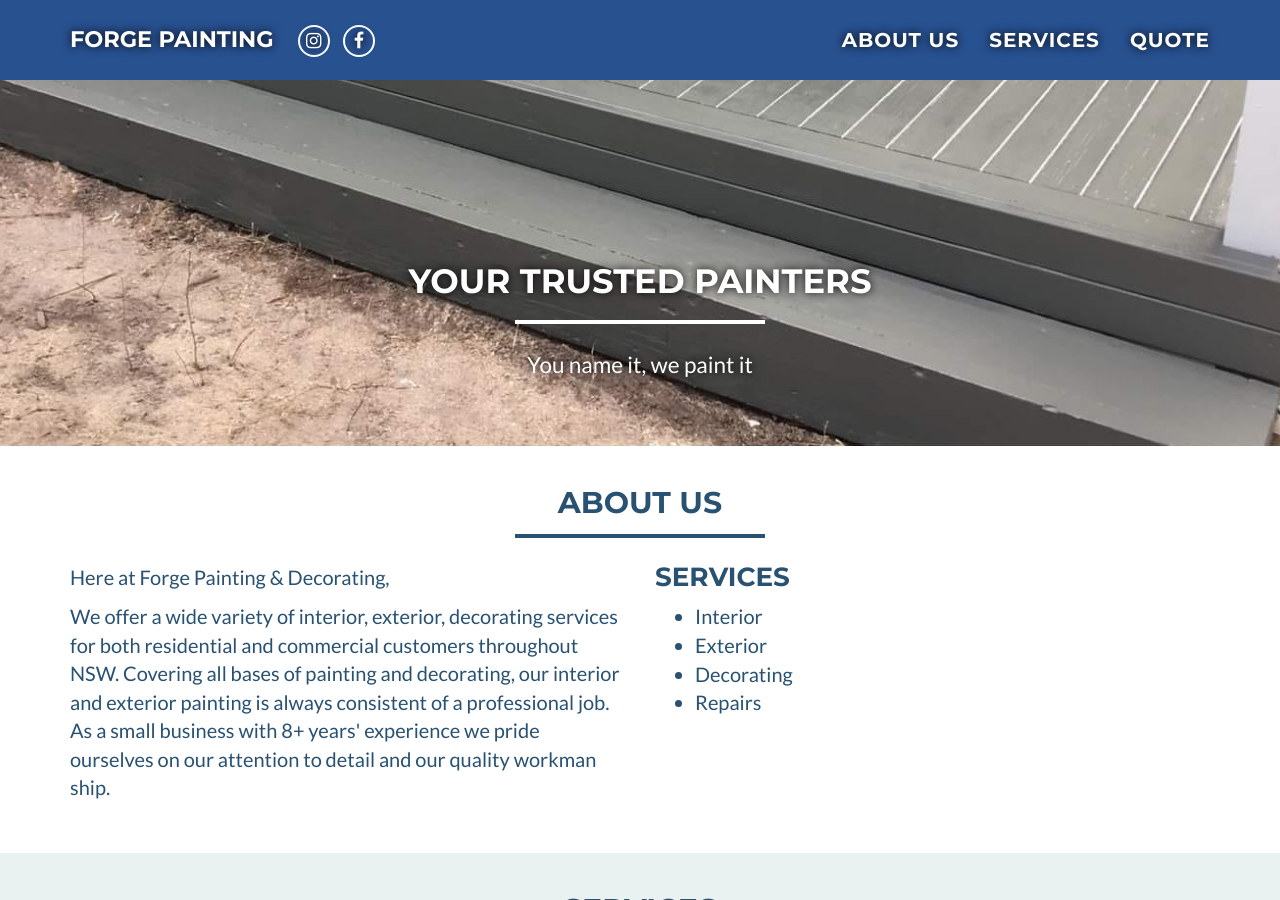
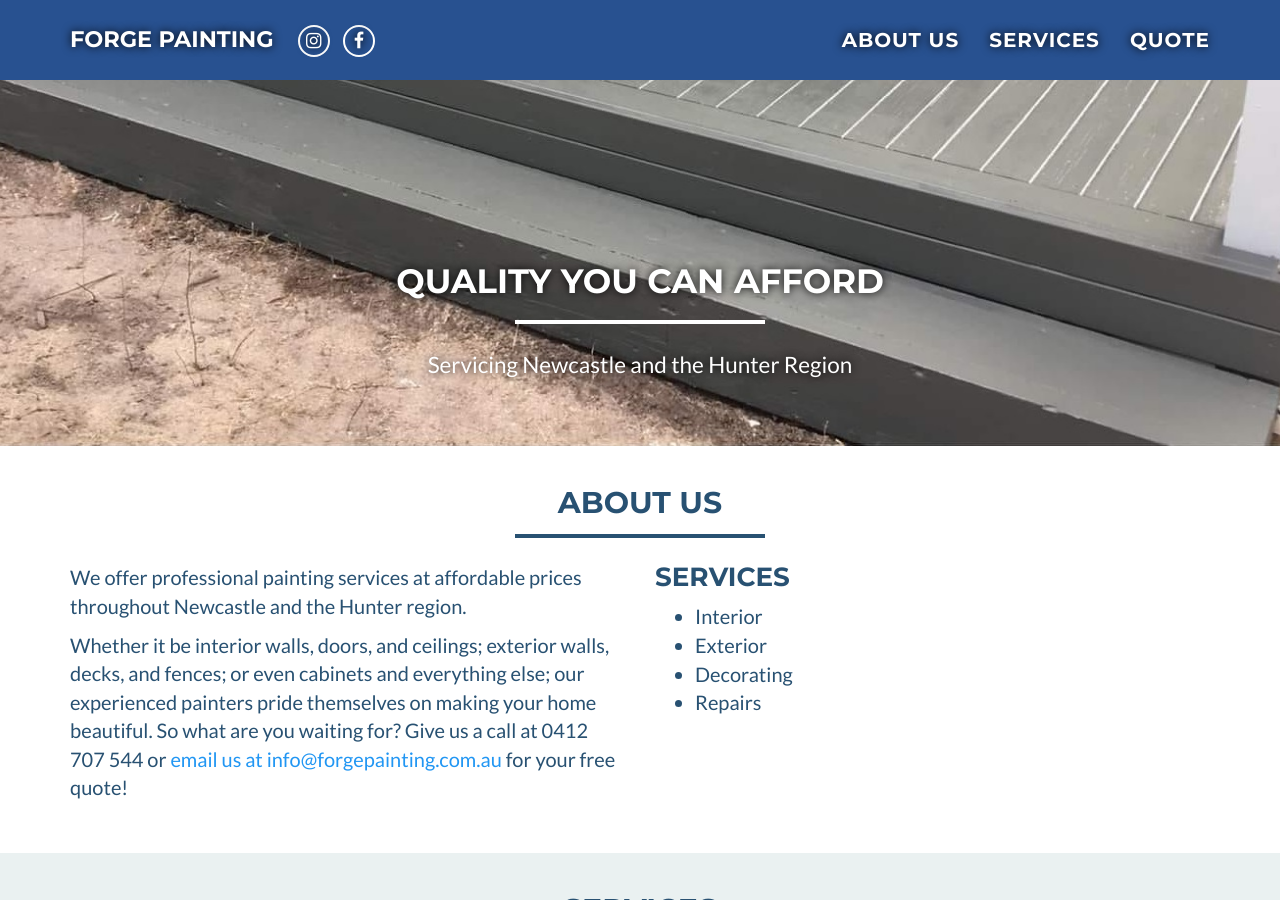
Before and after one commit to jayden626/ForgePainting, a Jekyll site: the page built from index.html, in a window 1280 px wide and 900 px high, scrolled down 454 px. Built offline with Jekyll 4.4.1, drawn with Linux system fonts in a browser that asks for light colours.

Commit message:
update site

```diff
--- a/_config.yml
+++ b/_config.yml
@@ -3,9 +3,11 @@ name: Forge Painting
 email: info@forgepainting.com.au
 formurl: https://submit-form.com/SwoAhsDh
 #canonical_url: https://edwinexemplar.com
-keywords: "Your trusted painters"
-skills: "You name it, we paint it"
+keywords: "Quality you can afford"
+skills: "Servicing Newcastle and the Hunter Region"
 baseurl: https://forgepainting.com.au/
+meta-keywords: "painting decorating interior exterior"
+meta-description: "Forge Painting offers quality interior and exterior painting services across Newcastle and the wider NSW region"
 
 # Social networks usernames (many more available: google-plus, flickr, dribbble, pinterest, instagram, tumblr, linkedin, etc.)
 # You should replace these with your social networks, of course. :)
--- a/_includes/about_me.html
+++ b/_includes/about_me.html
@@ -9,11 +9,11 @@
     <div class="row">
 	    <div class="col-sm-6">
     		<p>
-				Here at Forge Painting & Decorating,
+				We offer professional painting services at affordable prices throughout Newcastle and the Hunter region.
             </p>
             <p>
-				We offer a wide variety of interior, exterior, decorating services for both residential and commercial customers throughout NSW. Covering all bases of painting and decorating, our interior and exterior painting is always consistent of a professional job.
-				As a small business with 8+ years' experience we pride ourselves on our attention to detail and our quality workman ship.
+				Whether it be interior walls, doors, and ceilings; exterior walls, decks, and fences; or even cabinets and everything else; our experienced painters pride themselves on making your home beautiful.
+				So what are you waiting for? Give us a call at 0412 707 544 or <a href="mailto:info@forgepainting.com.au">email us at info@forgepainting.com.au</a> for your free quote!
             </p>
         </div>
 	    <div class="col-sm-6">
--- a/_includes/interests.html
+++ b/_includes/interests.html
@@ -27,7 +27,7 @@
 				<div class="work-slide fade">
 					<div class="col-sm-1"></div>
 					<div class="col-sm-3 work-tech">
-						<img src="/img/paint-roller-icon.png" class="img service-icon"/>
+						<img src="/img/paint-roller-icon.png" class="img service-icon" alt="Interior painting services"/>
 					</div>
 					<div class="col-sm-8">
 						<p>
@@ -55,7 +55,7 @@
 				<div class="work-slide fade">
 					<div class="col-sm-1"></div>
 					<div class="col-sm-3 work-tech">
-						<img src="/img/house-icon.png" class="img service-icon"/>
+						<img src="/img/house-icon.png" class="img service-icon" alt="Exterior painting services"/>
 					</div>
 					<div class="col-sm-8">
 						<p>
@@ -85,7 +85,7 @@
 				<div class="work-slide fade">
 					<div class="col-sm-1"></div>
 					<div class="col-sm-3 work-tech">
-						<img src="/img/drawer-furniture-icon.png" class="img service-icon"/>
+						<img src="/img/drawer-furniture-icon.png" class="img service-icon" alt="Decorating, repairs, and other services"/>
 					</div>
 					<div class="col-sm-8">
 						<p>
--- a/_layouts/default.html
+++ b/_layouts/default.html
@@ -5,8 +5,8 @@
       <meta http-equiv="X-UA-Compatible" content="IE=edge">
       <title>{% if page.title %}{{ page.title }}{% else %}{{ site.name }}{% endif %}</title>
       <meta name="viewport" content="width=device-width">
-      <meta name="description" content="{{ site.name }} {{ site.skills }}">
-      <meta name="keywords" content="{{ site.keywords }}" />
+      <meta name="description" content="{{ site.meta-description }}">
+      <meta name="keywords" content="{{ site.meta-keywords }}" />
       <link rel="canonical" href="{{ page.url | replace:'index.html','' | prepend: site.canonical_url }}">
       <link rel="icon" type="image/png" href="{{ site.baseurl }}/img/icon.png" sizes="16x16" />
 
```
